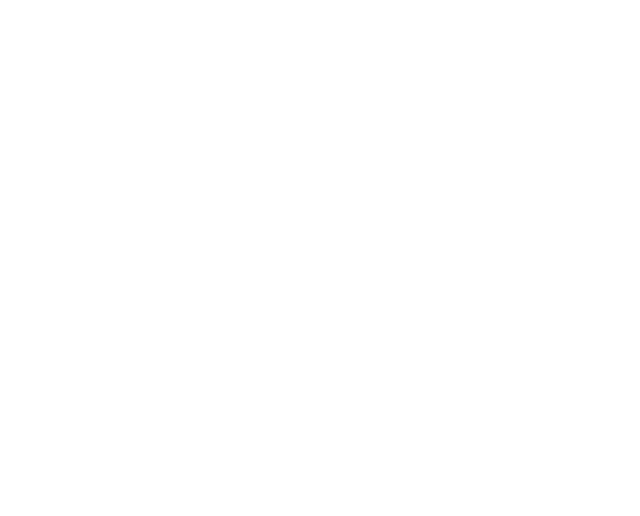
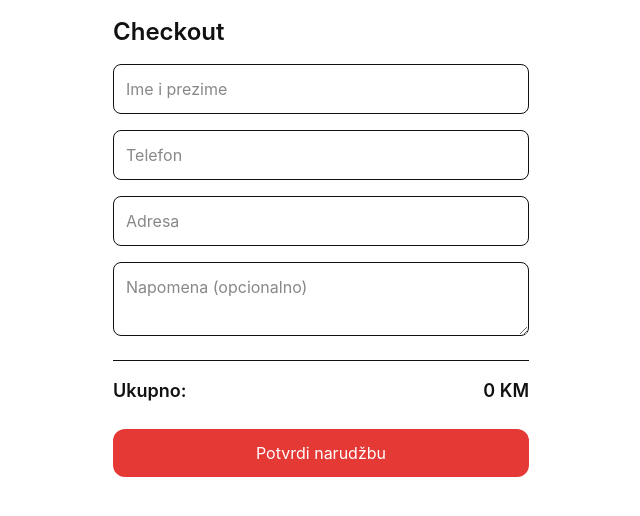
Before and after one commit to laststonedjs/kuhinjica-app, a React (Vite) app: page /checkout in a window 1280 px wide. Before the commit this address had no page. Shown: the top 516 px of the page, without its empty margins (319-959 px from the left). Built offline with nearby package versions, Linux system fonts and the light colour scheme; the HTML template or start-up script is replaced by a standard one.

Commit message:
created Checkout UI

```diff
--- a/src/App.tsx
+++ b/src/App.tsx
@@ -1,6 +1,6 @@
 import { Routes, Route } from "react-router-dom";
 // pages
-import { Home, Cart } from "./pages"
+import { Home, Cart, Checkout } from "./pages"
 
 function App() {
   return (
@@ -8,6 +8,7 @@
       <Routes>
         <Route path="/" element={<Home />} />
         <Route path="/cart" element={<Cart />} />
+        <Route path="/checkout" element={<Checkout />} />
       </Routes>
     </div>
   )
--- a/src/pages/Cart.jsx
+++ b/src/pages/Cart.tsx
@@ -60,6 +60,14 @@
         <span>{totalPrice} KM</span>
       </div>
 
+      {/* CHECKOUT */}
+      <button
+        onClick={() => navigate("/checkout")}
+        className="mt-6 w-full bg-[#E53935] text-white py-3 rounded-xl"
+      >
+        Nastavi na checkout
+      </button>
+
       <button
         onClick={() => navigate(-1)}
         className="mb-4 text-sm text-gray-600 mt-6"
--- /dev/null
+++ b/src/pages/Checkout.tsx
@@ -0,0 +1,52 @@
+import { useCartStore } from "../store/useCartStore"
+
+const Checkout = () => {
+  const items = useCartStore((state) => state.items)
+
+  const totalPrice = items.reduce(
+    (sum, item) => sum + item.price * item.quantity,
+    0
+  )
+
+  return (
+    <section className="min-h-screen px-4 max-w-md mx-auto">
+      <h1 className="text-2xl font-semibold py-4">Checkout</h1>
+
+      <div className="flex flex-col gap-4">
+        <input
+          type="text"
+          placeholder="Ime i prezime"
+          className="border p-3 rounded-lg"
+        />
+
+        <input
+          type="text"
+          placeholder="Telefon"
+          className="border p-3 rounded-lg"
+        />
+
+        <input
+          type="text"
+          placeholder="Adresa"
+          className="border p-3 rounded-lg"
+        />
+
+        <textarea
+          placeholder="Napomena (opcionalno)"
+          className="border p-3 rounded-lg"
+        />
+      </div>
+
+      <div className="mt-6 border-t pt-4 flex justify-between font-semibold text-lg">
+        <span>Ukupno:</span>
+        <span>{totalPrice} KM</span>
+      </div>
+
+      <button className="mt-6 w-full bg-[#E53935] text-white py-3 rounded-xl">
+        Potvrdi narudžbu
+      </button>
+    </section>
+  )
+}
+
+export default Checkout
--- a/src/pages/index.ts
+++ b/src/pages/index.ts
@@ -1,2 +1,3 @@
 export { default as Home } from "./Home"
 export { default as Cart } from "./Cart"
+export { default as Checkout } from "./Checkout"
```
Also changed, not shown: src/pages/Checkout.jsx (deleted).
